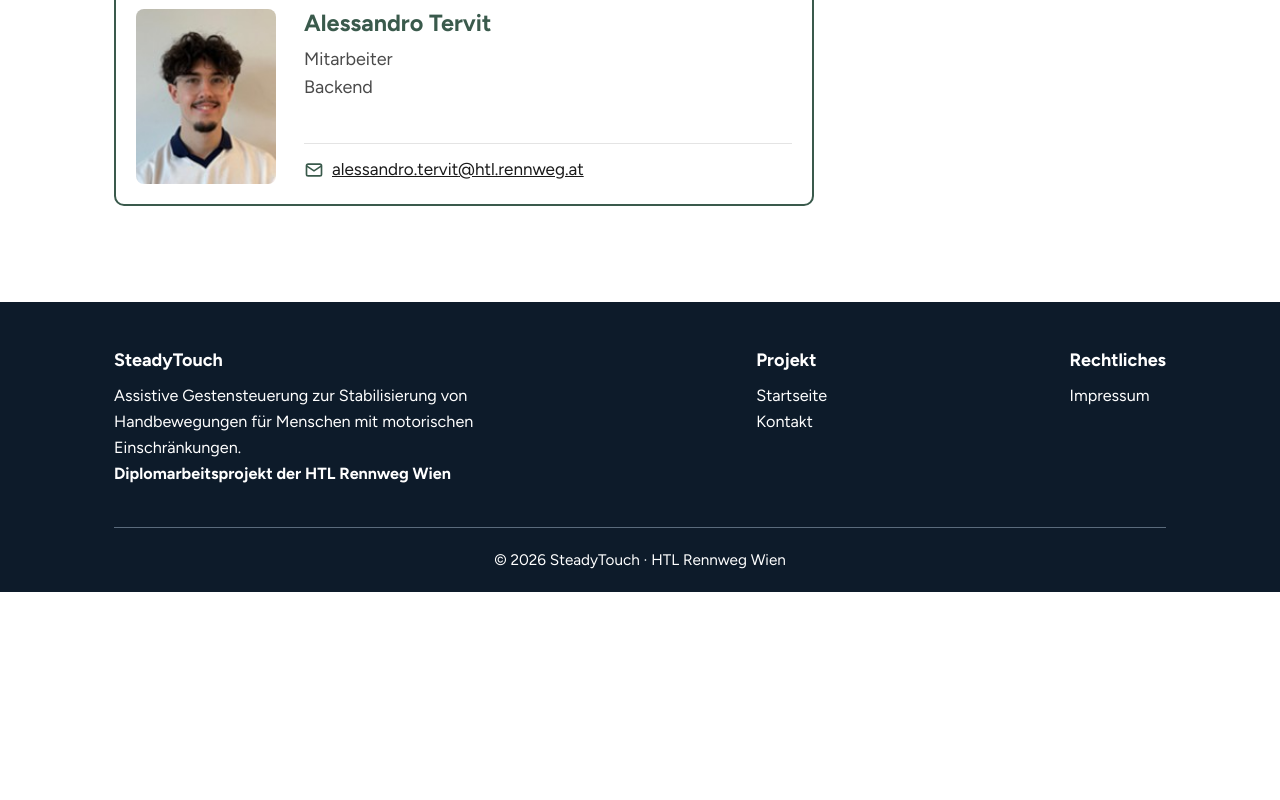
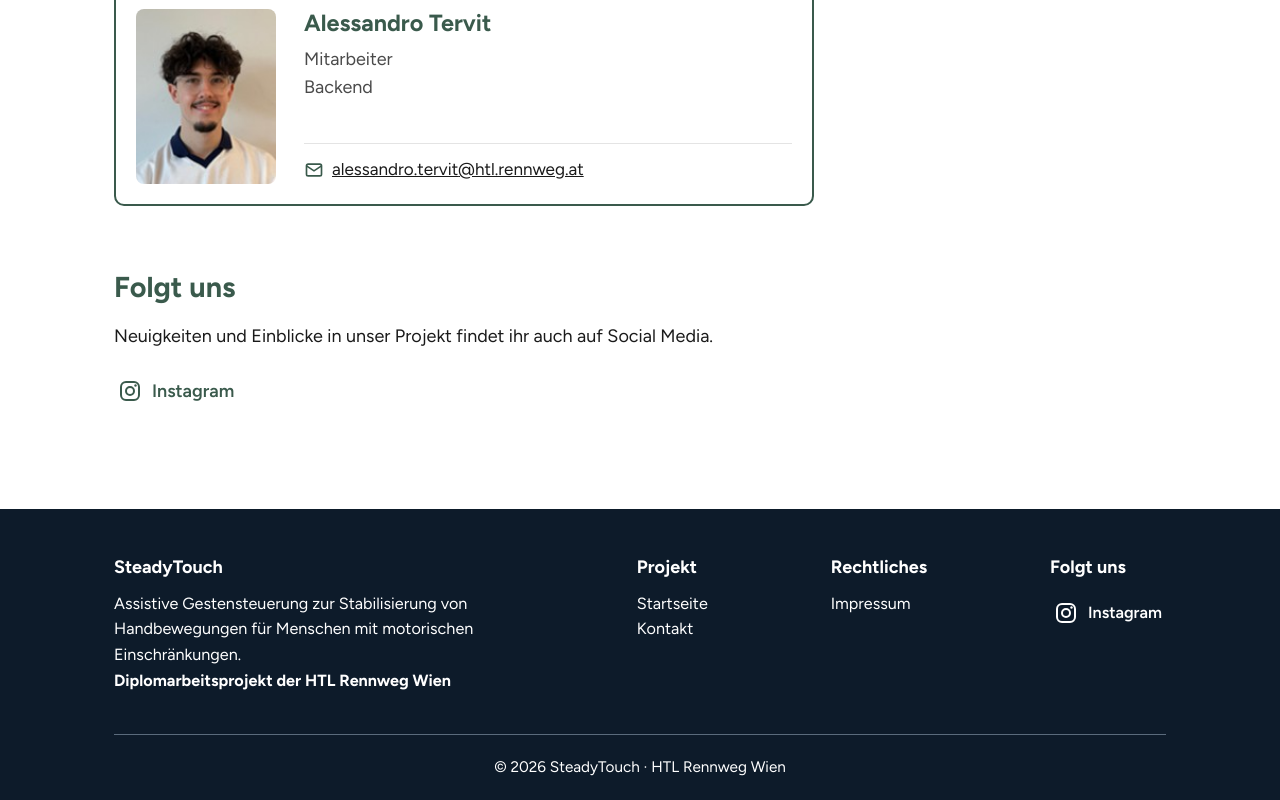
Before and after one commit to htl3r-2142/SteadyTouchWebsite, a Vue app: page /kontakt in a window 1280 px wide. Shown: the part 801-1601 px from the top of the page. Before the commit the page ends 1393 px from the top, so only its background shows below. Built offline with nearby package versions, Linux system fonts and the light colour scheme.

Commit message:
Social linking Insta

```diff
--- a/src/components/Footer.vue
+++ b/src/components/Footer.vue
@@ -1,4 +1,6 @@
 <script setup>
+import SocialLinks from './SocialLinks.vue'
+
 const jahr = new Date().getFullYear()
 </script>
 
@@ -27,6 +29,11 @@ const jahr = new Date().getFullYear()
           <li><RouterLink to="/impressum">Impressum</RouterLink></li>
         </ul>
       </nav>
+
+      <div>
+        <h2>Folgt uns</h2>
+        <SocialLinks />
+      </div>
     </div>
 
     <div class="container">
--- /dev/null
+++ b/src/components/SocialLinks.vue
@@ -0,0 +1,59 @@
+<script setup>
+import { social } from '../data/social.js'
+
+// nur Profile anzeigen, bei denen schon ein Link eingetragen ist
+const links = social.filter((s) => s.url)
+</script>
+
+<template>
+  <ul class="social">
+    <li v-for="link in links" :key="link.name">
+      <a :href="link.url">
+        <!-- Instagram Icon -->
+        <svg v-if="link.name === 'Instagram'" aria-hidden="true" viewBox="0 0 24 24" width="24" height="24">
+          <rect x="3" y="3" width="18" height="18" rx="5" fill="none" stroke="currentColor" stroke-width="2" />
+          <circle cx="12" cy="12" r="4" fill="none" stroke="currentColor" stroke-width="2" />
+          <circle cx="17.5" cy="6.5" r="1.2" fill="currentColor" />
+        </svg>
+
+        <!-- Facebook Icon -->
+        <svg v-if="link.name === 'Facebook'" aria-hidden="true" viewBox="0 0 24 24" width="24" height="24">
+          <rect x="3" y="3" width="18" height="18" rx="5" fill="none" stroke="currentColor" stroke-width="2" />
+          <path d="M16 8h-2a2 2 0 0 0-2 2v11M9 13h6" fill="none" stroke="currentColor" stroke-width="2" />
+        </svg>
+
+        <span>{{ link.name }}</span>
+      </a>
+    </li>
+  </ul>
+</template>
+
+<style scoped>
+.social {
+  list-style: none;
+  margin: 0;
+  padding: 0;
+  display: flex;
+  flex-wrap: wrap;
+  gap: 8px 24px;
+}
+
+/* große Klickfläche (mind. 44px), damit man den Link auch mit zittriger Hand trifft */
+a {
+  display: inline-flex;
+  align-items: center;
+  gap: 10px;
+  min-height: 44px;
+  padding: 0 4px;
+  text-decoration: none;
+  font-weight: 600;
+}
+
+svg {
+  flex-shrink: 0;
+}
+
+a:hover span {
+  text-decoration: underline;
+}
+</style>
--- /dev/null
+++ b/src/data/social.js
@@ -0,0 +1,14 @@
+// Unsere Social Media Profile, werden im Footer, auf der Kontaktseite und auf der Startseite verwendet
+// Links ohne url werden nicht angezeigt
+export const social = [
+  {
+    name: 'Instagram',
+    url: 'https://www.instagram.com/steadytouch'
+  },
+  {
+    name: 'Facebook',
+    url: '' // TODO: Link kommt noch
+  }
+]
+
+export const instagram = social.find((s) => s.name === 'Instagram')
--- a/src/views/Kontakt.vue
+++ b/src/views/Kontakt.vue
@@ -1,5 +1,6 @@
 <script setup>
 import Team from '../components/Team.vue'
+import SocialLinks from '../components/SocialLinks.vue'
 import { team } from '../data/team.js'
 </script>
 
@@ -21,6 +22,10 @@ import { team } from '../data/team.js'
         :bild="person.bild"
       />
     </ul>
+
+    <h2 class="social-titel">Folgt uns</h2>
+    <p>Neuigkeiten und Einblicke in unser Projekt findet ihr auch auf Social Media.</p>
+    <SocialLinks class="social-kontakt" />
   </section>
 </template>
 
@@ -40,6 +45,17 @@ h1 {
 .einleitung {
   max-width: 70ch;
   margin: 0 0 48px;
+}
+
+.social-titel {
+  color: var(--gruen);
+  font-size: 1.6rem;
+  margin: 64px 0 8px;
+}
+
+.social-kontakt {
+  margin-top: 8px;
+  color: var(--gruen);
 }
 
 .team {
--- a/src/views/Startseite.vue
+++ b/src/views/Startseite.vue
@@ -1,5 +1,6 @@
 <script setup>
 import trackingHand from '../assets/tracking_hand.png'
+import { instagram } from '../data/social.js'
 
 // Fortschritt der Diplomarbeit in Prozent - hier einfach anpassen
 const fortschritt = 30
@@ -90,6 +91,10 @@ const fortschritt = 30
         >
           <div class="balken-fuellung" :style="{ width: fortschritt + '%' }"></div>
         </div>
+
+        <p class="updates">
+          Updates zum Projekt gibt's auf <a :href="instagram.url">Instagram</a>.
+        </p>
       </div>
     </div>
   </section>
@@ -215,6 +220,19 @@ h2 {
   font-weight: 800;
 }
 
+.updates {
+  margin: 20px 0 0;
+}
+
+.updates a {
+  color: var(--gruen);
+  font-weight: 600;
+}
+
+.updates a:hover {
+  color: var(--dunkelblau);
+}
+
 .balken {
   height: 28px;
   background-color: var(--weiss);
```
